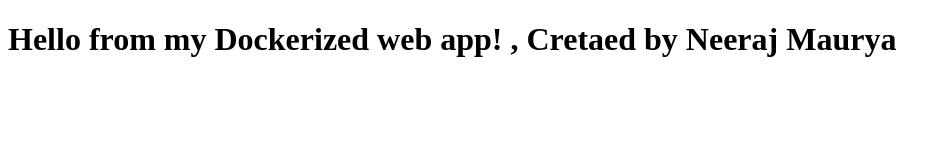
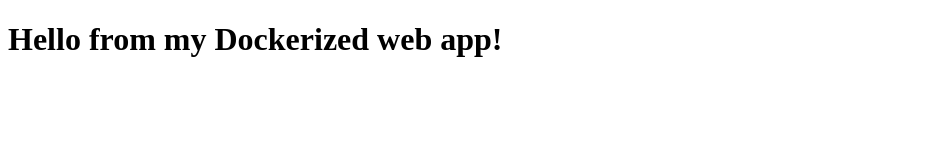
Before and after one commit to neerajmaurya1910/webappdemo, a plain HTML site: page index.html in a window 1280 px wide. Shown: the whole page, without its empty margins (0-951 px from the left). Drawn offline with Linux system fonts and the light colour scheme.

Commit message:
Update index.html

```diff
--- a/index.html
+++ b/index.html
@@ -1,5 +1,5 @@
 <!DOCTYPE html>
 <html>
 <head><title>My App</title></head>
-<body><h1>Hello from my Dockerized web app! , Cretaed by Neeraj Maurya</h1></body>
+<body><h1>Hello from my Dockerized web app!</h1></body>
 </html>
```
